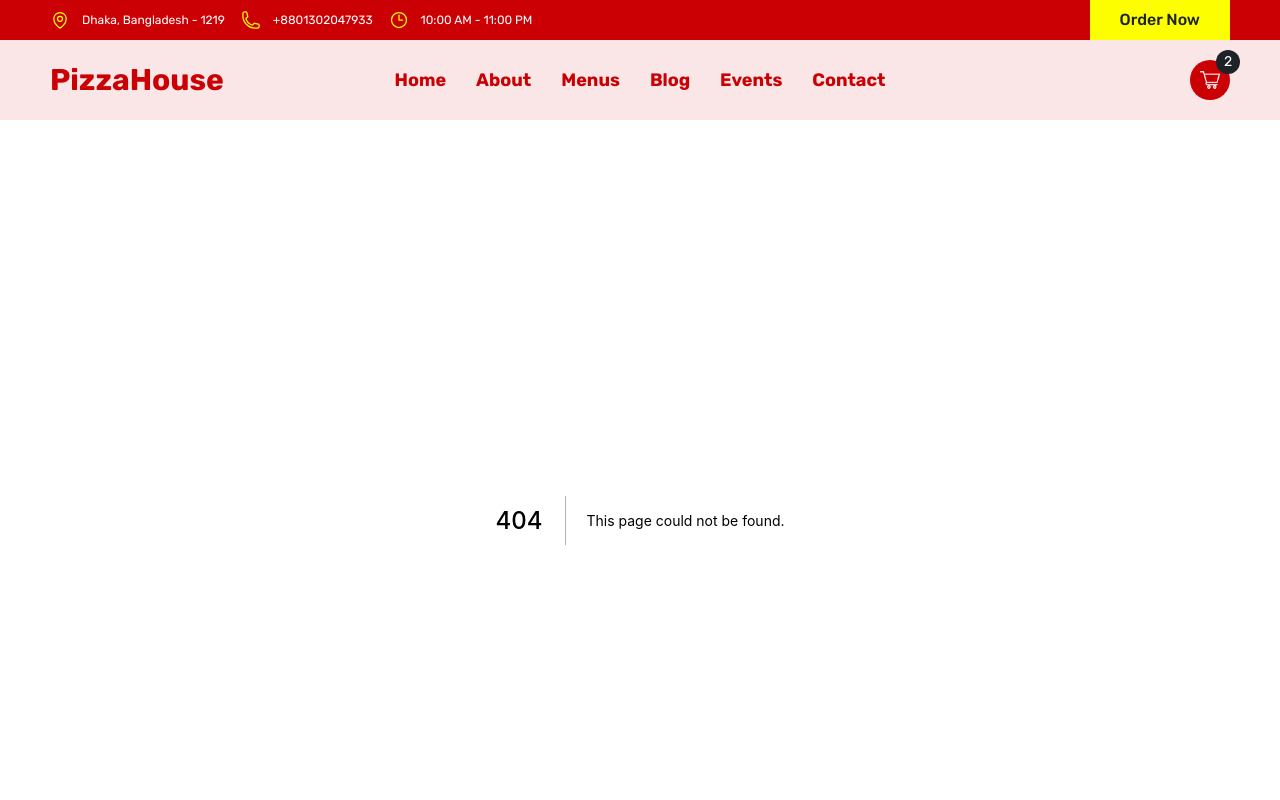
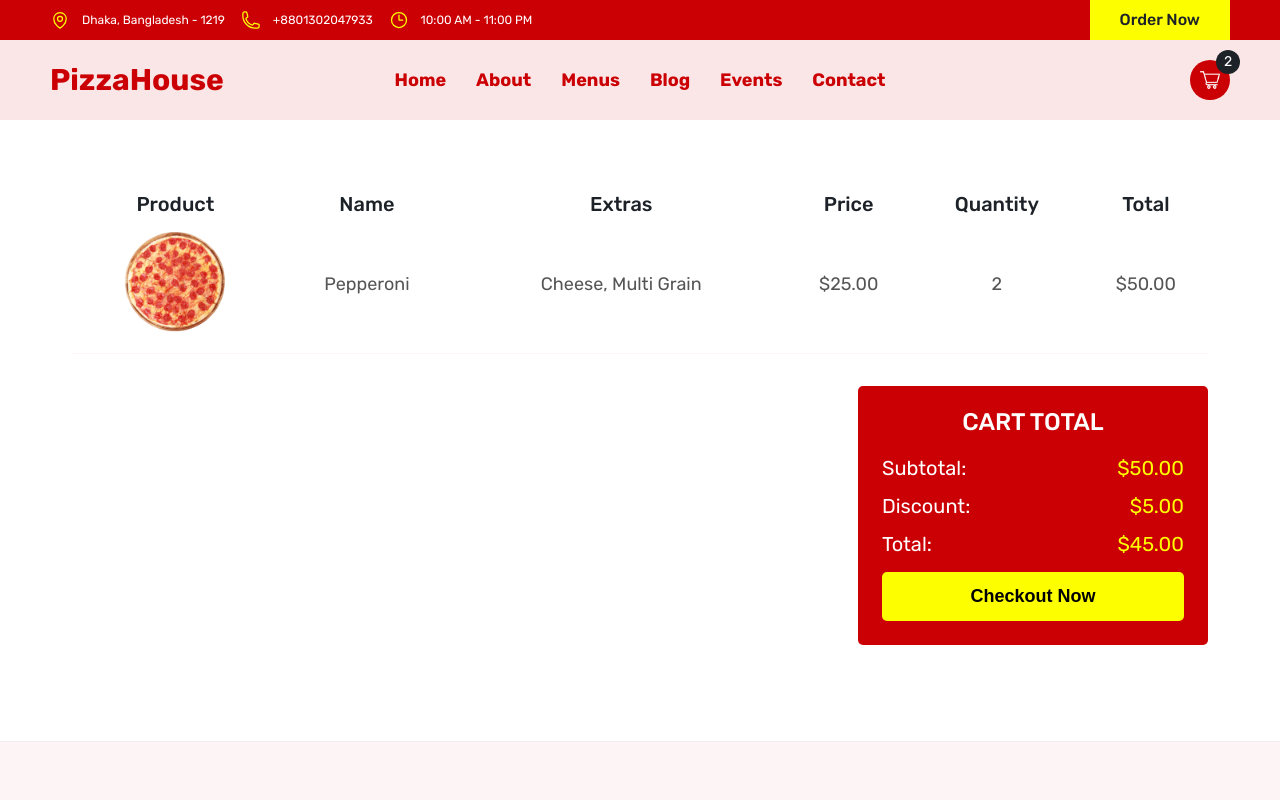
Before and after one commit to tanvirch0750/pizza-house-next, a Next.js app: page /cart in a window 1280 px wide. Before the commit this address had no page. Shown: the top 800 px of the page. Built offline with nearby package versions, Linux system fonts and the light colour scheme.

Commit message:
completed cart page design

```diff
--- /dev/null
+++ b/pages/cart.js
@@ -0,0 +1,72 @@
+import Image from 'next/image';
+import styles from '../styles/Cart.module.css';
+
+const Cart = () => {
+  return (
+    <div className={styles.container}>
+      <div className={styles.cartDetails}>
+        <table className={styles.table}>
+          <thead>
+            <tr>
+              <th>Product</th>
+              <th>Name</th>
+              <th>Extras</th>
+              <th>Price</th>
+              <th>Quantity</th>
+              <th>Total</th>
+            </tr>
+          </thead>
+          <tbody>
+            <tr className={styles.tr}>
+              <td>
+                <div className={styles.imgContainer}>
+                  <Image
+                    src="/images/pizza.png"
+                    alt="pizza"
+                    width={100}
+                    height={100}
+                  />
+                </div>
+              </td>
+              <td>
+                <span className={styles.name}>Pepperoni</span>
+              </td>
+              <td>
+                <span className={styles.extras}>Cheese, Multi Grain</span>
+              </td>
+              <td>
+                <span className={styles.price}>$25.00</span>
+              </td>
+              <td>
+                <span className={styles.quantity}>2</span>
+              </td>
+              <td>
+                <span className={styles.total}>$50.00</span>
+              </td>
+            </tr>
+          </tbody>
+        </table>
+      </div>
+      <div className={styles.checkout}>
+        <div className={styles.box}>
+          <h2 className={styles.checkoutTitle}>CART TOTAL</h2>
+          <p className={styles.totalText}>
+            <span className={styles.textTitle}>Subtotal:</span>
+            <span className={styles.textPrice}>$50.00</span>
+          </p>
+          <p className={styles.totalText}>
+            <span className={styles.textTitle}>Discount:</span>
+            <span className={styles.textPrice}>$5.00</span>
+          </p>
+          <p className={styles.totalText}>
+            <span className={styles.textTitle}>Total:</span>
+            <span className={styles.textPrice}>$45.00</span>
+          </p>
+          <button className={styles.btn}>Checkout Now</button>
+        </div>
+      </div>
+    </div>
+  );
+};
+
+export default Cart;
--- /dev/null
+++ b/styles/Cart.module.css
@@ -0,0 +1,69 @@
+.container {
+  max-width: 120rem;
+  margin: 0 auto;
+  padding: 7.4rem 3.2rem;
+  padding-bottom: 9.6rem;
+}
+
+.table {
+  width: 100%;
+  border-spacing: 2rem;
+  border-collapse: collapse;
+  text-align: center;
+}
+
+.table .tr {
+  border-bottom: 1px solid var(--color-primary-light-2);
+}
+
+.table thead th {
+  font-size: 2rem;
+  font-weight: 500;
+  color: var(--color-black);
+}
+
+.table tbody td {
+  font-size: 1.8rem;
+  color: var(--text-color);
+  padding: 1.8rem 0;
+}
+
+.checkout {
+  max-width: 35rem;
+  margin-top: 3.2rem;
+  margin-left: auto;
+  background-color: var(--color-primary);
+  padding: 2.4rem;
+  border-radius: 5px;
+}
+
+.checkoutTitle {
+  font-size: 2.4rem;
+  color: #fff;
+  font-weight: 500;
+  margin-bottom: 2.4rem;
+  text-align: center;
+}
+
+.totalText {
+  display: flex;
+  justify-content: space-between;
+  margin-bottom: 1.8rem;
+  font-size: 2rem;
+  color: #fff;
+}
+
+.textPrice {
+  color: var(--color-secondary);
+}
+
+.btn {
+  width: 100%;
+  border: none;
+  padding: 1.4rem;
+  background-color: var(--color-secondary);
+  cursor: pointer;
+  font-size: 1.8rem;
+  font-weight: 700;
+  border-radius: 5px;
+}
```
